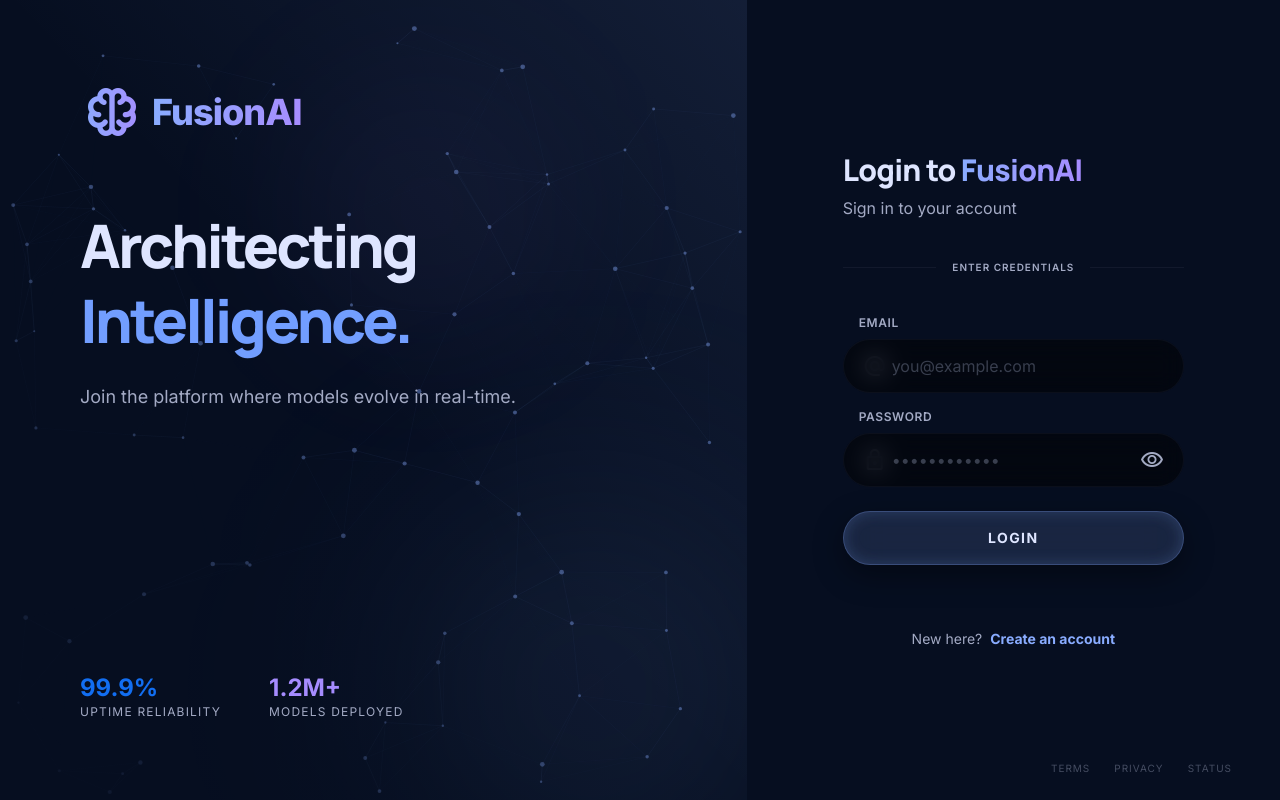
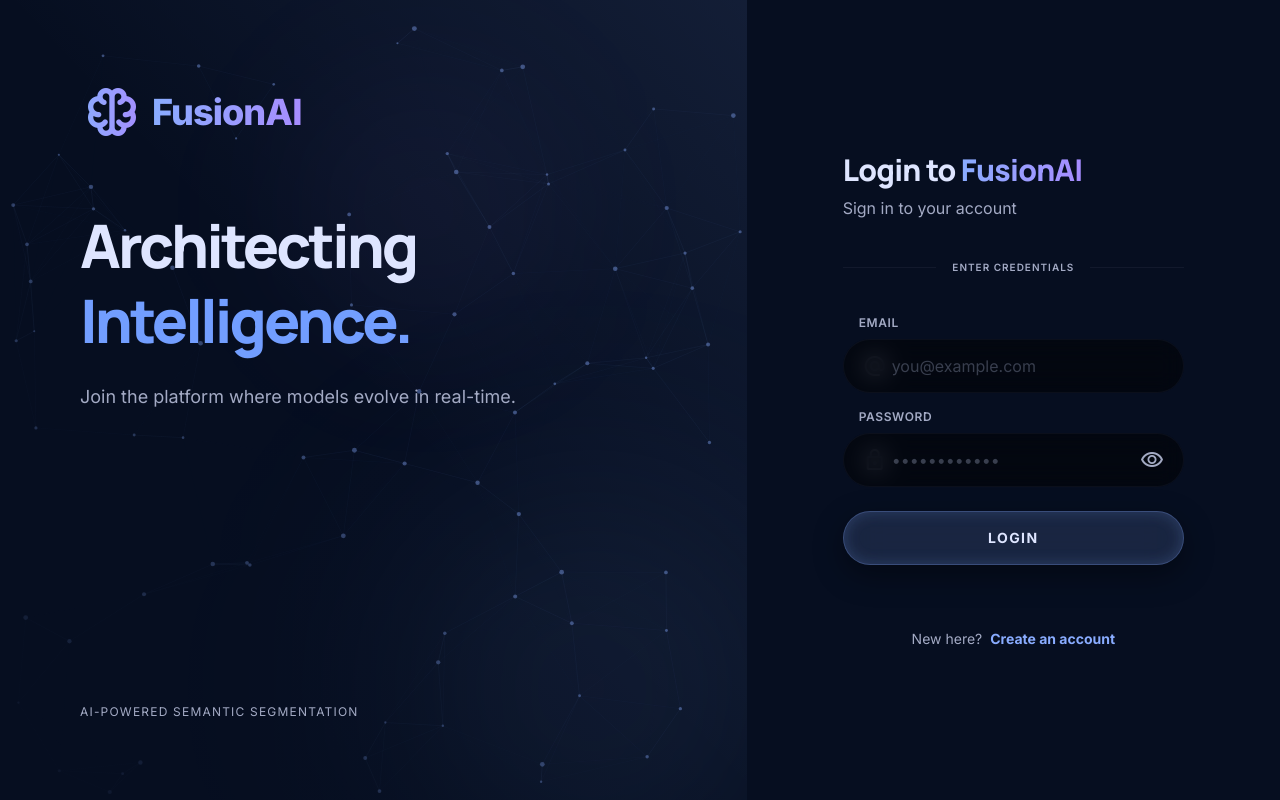
Before and after one commit to akritiupreti/pentagon-frontend, a React (Vite) app: page /login in a window 1280 px wide. Built offline with nearby package versions, Linux system fonts and the light colour scheme.

Commit message:
Lose unnecessary buttons

```diff
--- a/src/pages/Login.tsx
+++ b/src/pages/Login.tsx
@@ -82,12 +82,7 @@ export default function Login() {
           </div>
           <div className="flex items-center gap-12">
             <div className="flex flex-col">
-              <span className="text-primary-dim font-bold text-2xl">99.9%</span>
-              <span className="text-on-surface-variant text-xs uppercase tracking-widest">Uptime reliability</span>
-            </div>
-            <div className="flex flex-col">
-              <span className="text-secondary font-bold text-2xl">1.2M+</span>
-              <span className="text-on-surface-variant text-xs uppercase tracking-widest">Models deployed</span>
+              <span className="text-on-surface-variant text-xs uppercase tracking-widest">AI-Powered Semantic Segmentation</span>
             </div>
           </div>
         </div>
@@ -179,14 +174,6 @@ export default function Login() {
             </p>
           </div>
         </div>
-
-        <div className="absolute bottom-6 left-1/2 -translate-x-1/2 flex gap-6 md:left-auto md:right-12 md:translate-x-0">
-          {["Terms", "Privacy", "Status"].map((label) => (
-            <a key={label} href="#" className="text-[10px] uppercase tracking-widest text-on-surface-variant/40 hover:text-on-surface-variant transition-colors">
-              {label}
-            </a>
-          ))}
-        </div>
       </main>
     </div>
   )
--- a/src/pages/Register.tsx
+++ b/src/pages/Register.tsx
@@ -63,12 +63,7 @@ export default function Register() {
           </div>
           <div className="flex items-center gap-12">
             <div className="flex flex-col">
-              <span className="text-primary-dim font-bold text-2xl">99.9%</span>
-              <span className="text-on-surface-variant text-xs uppercase tracking-widest">Uptime reliability</span>
-            </div>
-            <div className="flex flex-col">
-              <span className="text-secondary font-bold text-2xl">1.2M+</span>
-              <span className="text-on-surface-variant text-xs uppercase tracking-widest">Models deployed</span>
+              <span className="text-on-surface-variant text-xs uppercase tracking-widest">AI-Powered Semantic Segmentation</span>
             </div>
           </div>
         </div>
@@ -157,13 +152,6 @@ export default function Register() {
           </div>
         </div>
 
-        <div className="absolute bottom-6 left-1/2 -translate-x-1/2 flex gap-6 md:left-auto md:right-12 md:translate-x-0">
-          {["Terms", "Privacy", "Status"].map((label) => (
-            <a key={label} href="#" className="text-[10px] uppercase tracking-widest text-on-surface-variant/40 hover:text-on-surface-variant transition-colors">
-              {label}
-            </a>
-          ))}
-        </div>
       </main>
     </div>
   )
```
